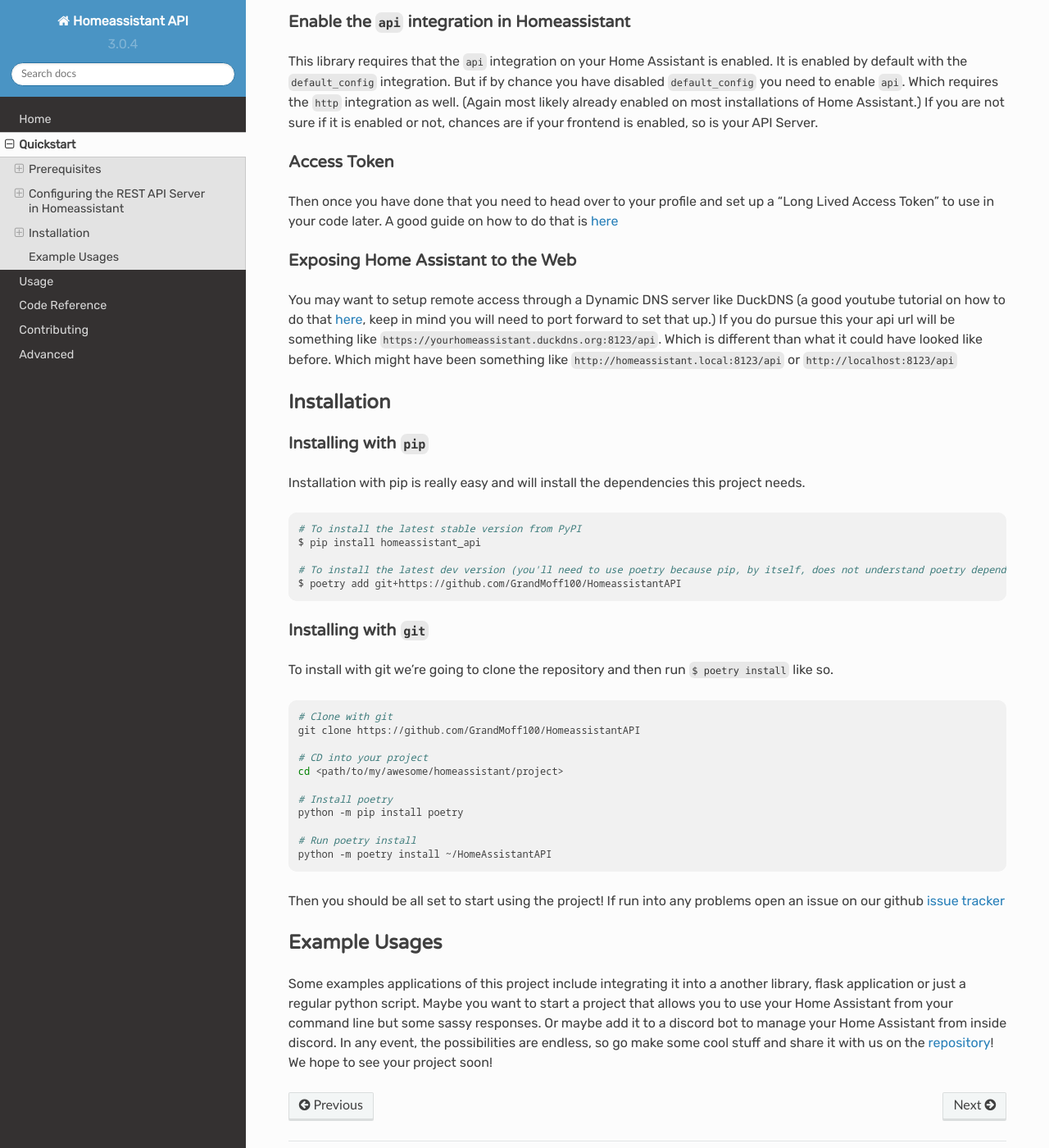
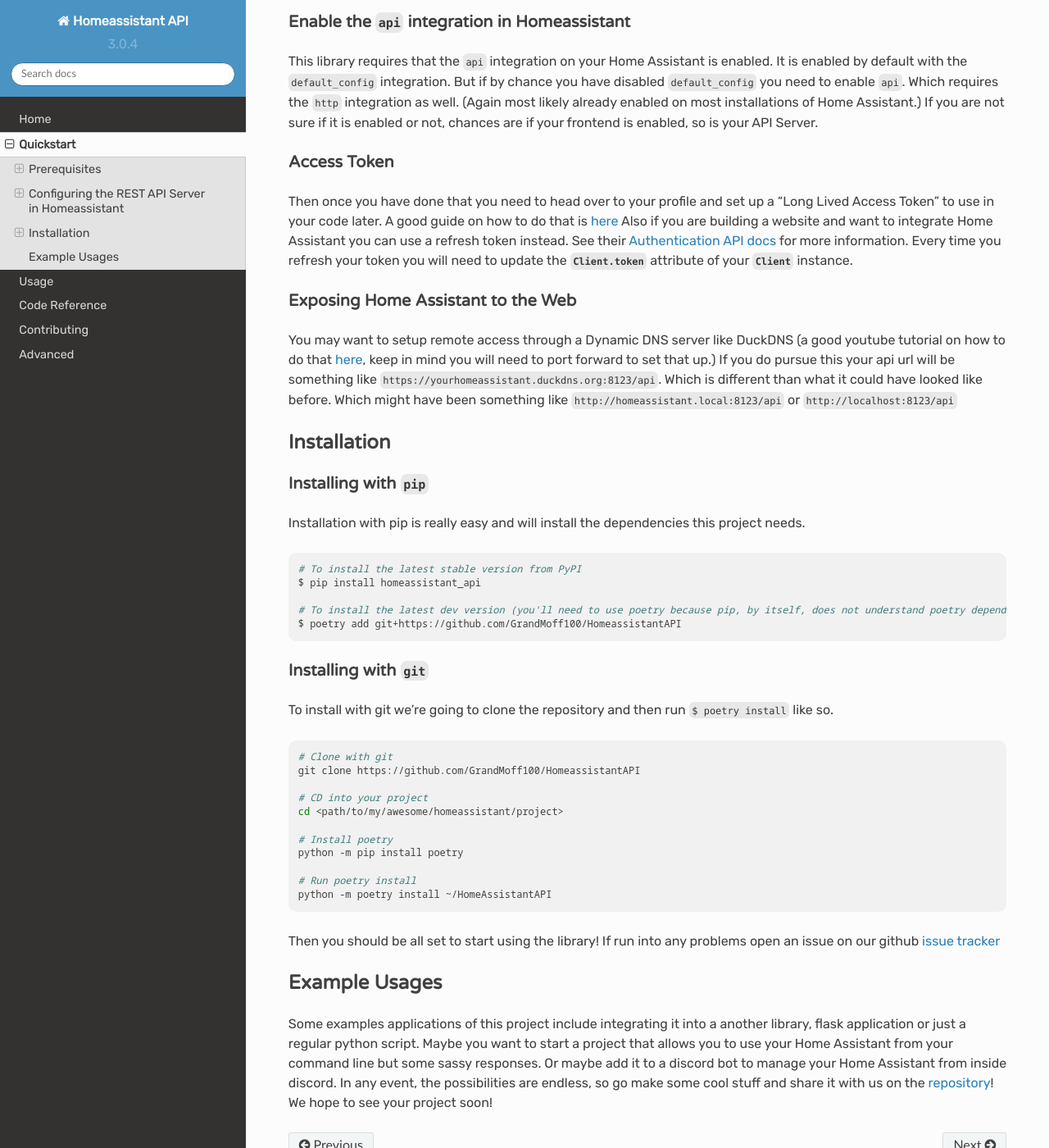
Before and after one commit to GrandMoff100/HomeAssistantAPI, a Sphinx documentation site: the page built from docs/quickstart.rst, in a window 1280 px wide and 1400 px high, scrolled down 392 px. Shown: the whole window at 82% size. Built offline with Sphinx 7.4.7 and the Read the Docs theme 2.0.0, drawn with Linux system fonts in a browser that asks for light colours.

Commit message:
Add bit about using refresh tokens also

```diff
--- a/docs/quickstart.rst
+++ b/docs/quickstart.rst
@@ -30,6 +30,9 @@ Access Token
 --------------
 Then once you have done that you need to head over to your profile and set up a "Long Lived Access Token" to use in your code later.
 A good guide on how to do that is `here <https://www.home-assistant.io/docs/authentication/#your-account-profile>`__
+Also if you are building a website and want to integrate Home Assistant you can use a refresh token instead.
+See their `Authentication API docs <https://developers.home-assistant.io/docs/auth_api/>`__ for more information.
+Every time you refresh your token you will need to update the :py:attr:`Client.token` attribute of your :py:class:`Client` instance.
 
 Exposing Home Assistant to the Web
 --------------------------------------
@@ -76,7 +79,7 @@ To install with git we're going to clone the repository and then run :code:`$ po
    python -m poetry install ~/HomeAssistantAPI
 
 
-Then you should be all set to start using the project! If run into any problems open an issue on our github :resource:`issue tracker <issues>`
+Then you should be all set to start using the library! If run into any problems open an issue on our github :resource:`issue tracker <issues>`
 
 
 Example Usages
```
